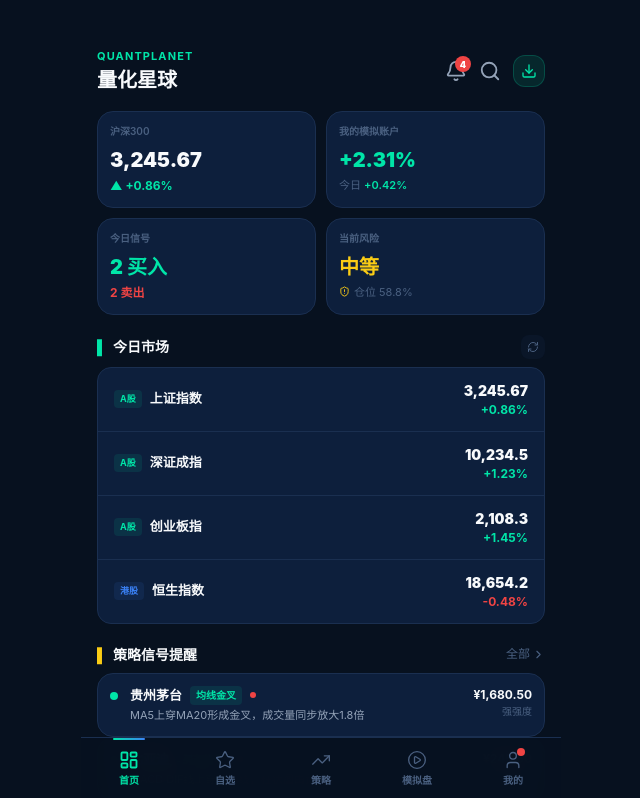
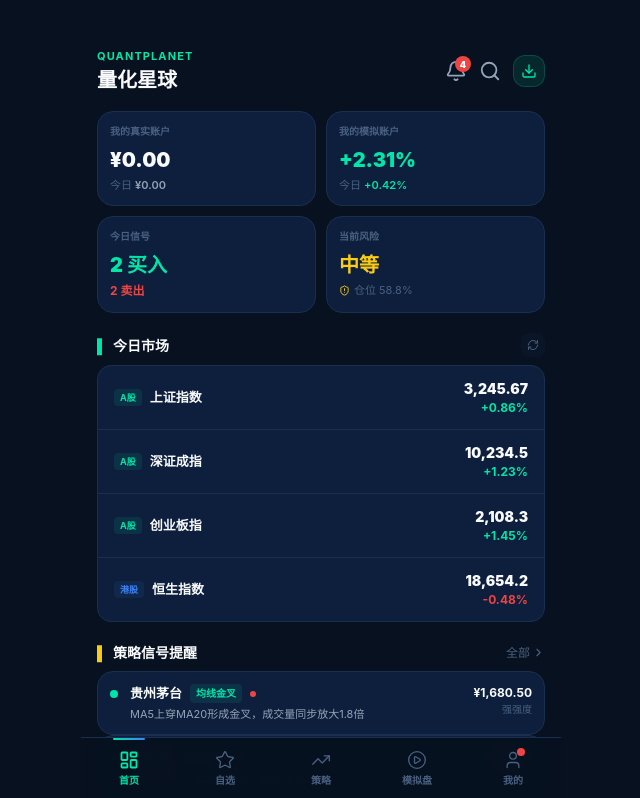
Before and after one commit to can15856994729-bot/quant-planet, a Next.js app: page / in a window 1280 px wide. Shown: the top 798 px of the page, without its empty margins (319-959 px from the left). Built offline with nearby package versions, Linux system fonts and the light colour scheme; no server answers.

Commit message:
feat: replace 沪深300 card with 我的真实账户 (¥0.00)

```diff
--- a/app/page.tsx
+++ b/app/page.tsx
@@ -34,9 +34,11 @@ export default function HomePage() {
       <div className="px-4 mb-5">
         <div className="grid grid-cols-2 gap-2.5">
           <div className="p-3 rounded-2xl" style={{ background: "#0d1f3c", border: "1px solid #1a2f50" }}>
-            <p className="text-[10px] font-semibold mb-1.5" style={{ color: "#4a6080" }}>沪深300</p>
-            <p className="font-black text-[20px] num" style={{ color: "#F8FAFC" }}>3,245.67</p>
-            <p className="text-[12px] font-bold up mt-0.5">▲ +0.86%</p>
+            <p className="text-[10px] font-semibold mb-1.5" style={{ color: "#4a6080" }}>我的真实账户</p>
+            <p className="font-black text-[20px] num" style={{ color: "#F8FAFC" }}>¥0.00</p>
+            <p className="text-[11px] mt-0.5" style={{ color: "#4a6080" }}>
+              今日 <span style={{ color: "#94A3B8" }} className="font-semibold">¥0.00</span>
+            </p>
           </div>
           <Link href="/sim-trading">
             <div className="p-3 rounded-2xl h-full" style={{ background: "#0d1f3c", border: "1px solid #1a2f50" }}>
```
